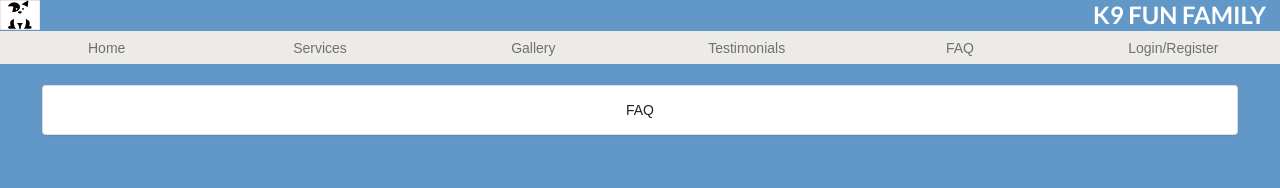
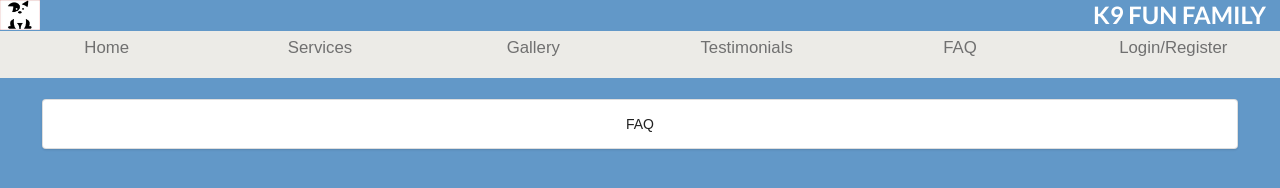
Before and after one commit to g-priime/loginPrototypeV0.0, a React app: page /FAQ in a window 1280 px wide. Built offline with nearby package versions, Linux system fonts and the light colour scheme.

Commit message:
Update head.css

```diff
--- a/src/components/head.css
+++ b/src/components/head.css
@@ -19,7 +19,8 @@ a:focus >div {
 }
 
 .container-head {
-    height: 33px;
+    height: 47px;
+    font-size: 120%;
 }
 
 div,h1 {
```
